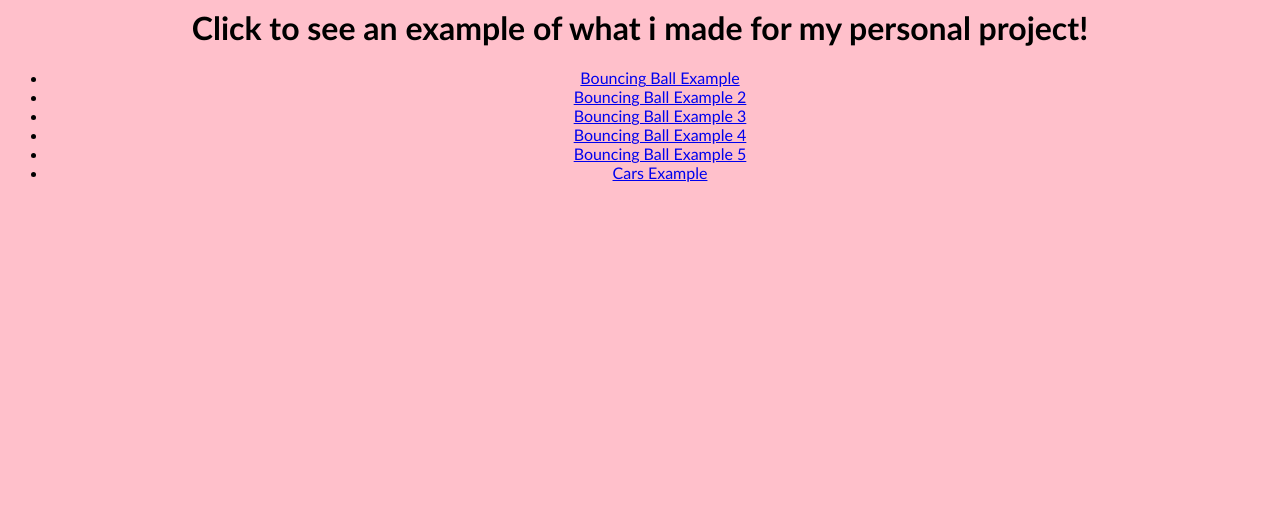
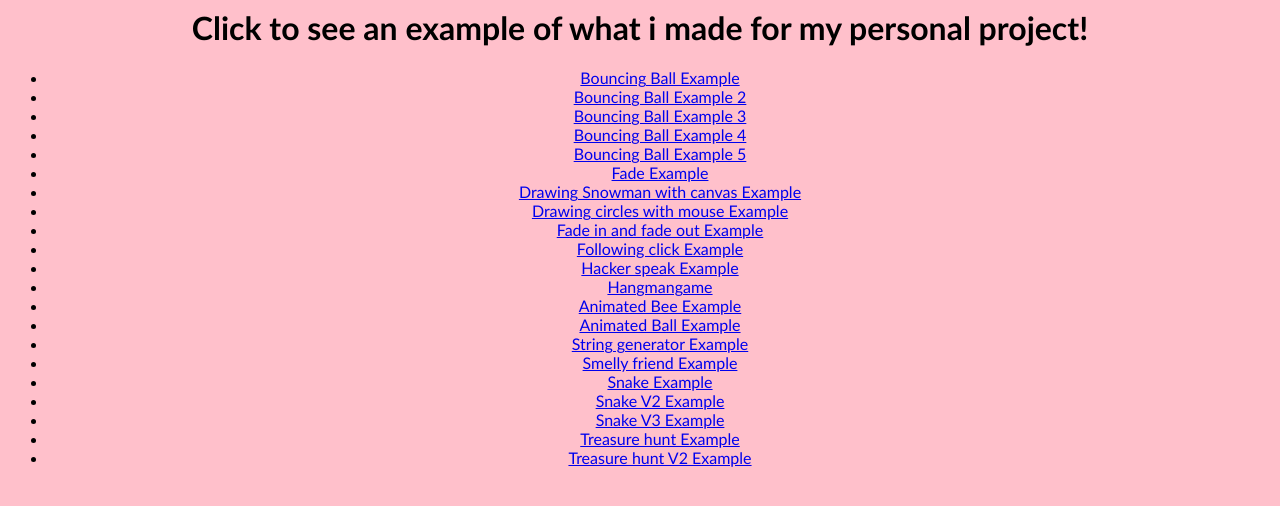
Before and after one commit to StefanoWang05/portfolio, a plain HTML site: page index.html in a window 1280 px wide. Drawn offline with Linux system fonts and the light colour scheme.

Commit message:
Update index.html

```diff
--- a/index.html
+++ b/index.html
@@ -14,8 +14,26 @@
     <li><a href= "codes/BouncingballV2.html"> Bouncing Ball Example 2 </a></li>
     <li><a href= "codes/BouncingballV3.html"> Bouncing Ball Example 3 </a></li>
     <li><a href= "codes/BouncingballV4.html"> Bouncing Ball Example 4 </a></li>
-    <li><a href= "codes/BouncingballV4.html"> Bouncing Ball Example 5 </a></li>
-    <li><a href= "codes/Cars.html"> Cars Example </a>
+    <li><a href= "codes/BouncingballV5.html"> Bouncing Ball Example 5 </a></li>
+    <li><a href= "codes/Delayfade.html"> Fade Example </a></li>
+    <li><a href= "codes/DrawSnowman.html"> Drawing Snowman with canvas Example </a></li>
+    <li><a href= "codes/DrawcircleWmouse.html"> Drawing circles with mouse Example </a></li>
+     <li><a href= "codes/Fadein&out.html"> Fade in and fade out Example </a></li>
+       <li><a href= "codes/Followclick.html"> Following click Example </a></li>
+       <li><a href= "codes/H4ck3rSp34k.html"> Hacker speak Example</a></li>
+       <li><a href= "codes/Hangmangame.html"> Hangmangame </a></li>
+       <li><a href= "codes/MovingBee.html"> Animated Bee Example </a></li>
+       <li><a href= "codes/MovingBall.html"> Animated Ball Example </a></li>
+       <li><a href= "codes/Ramdomstringgenerator.html"> String generator Example </a></li>
+       <li><a href= "codes/Smellyfriend.html"> Smelly friend Example </a></li>
+       <li><a href= "codes/Snake.html"> Snake Example </a></li>
+             <li><a href= "codes/SnakeV2.html"> Snake V2 Example </a></li>
+             <li><a href= "codes/SnakeV3.html"> Snake V3 Example </a></li>
+             <li><a href= "codes/Treasurehunt.html"> Treasure hunt Example </a></li>
+             <li><a href= "codes/TreasurehuntV2.html"> Treasure hunt V2 Example </a></li>
+
+
+
 
 
   </ul>
```
